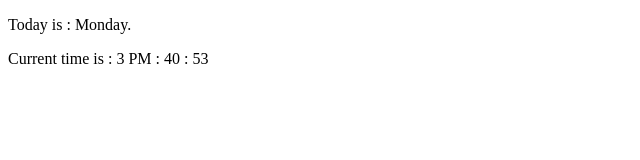
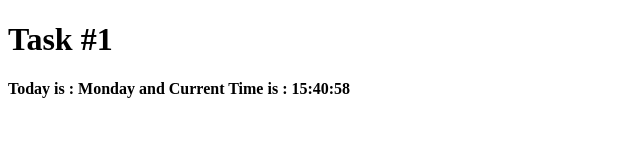
Before and after one commit to AbdullahAnsariGit/Ai-Assignment-Clock-task-1, a plain HTML site: page index.html in a window 1280 px wide. Shown: the whole page, without its empty margins (0-640 px from the left). Drawn offline with Linux system fonts and the light colour scheme.

Commit message:
index.html
Set Interval

```diff
--- a/index.html
+++ b/index.html
@@ -1,53 +1,26 @@
 <!DOCTYPE html>
 <html lang="en">
-
 <head>
     <meta charset="UTF-8">
     <meta http-equiv="X-UA-Compatible" content="IE=edge">
     <meta name="viewport" content="width=device-width, initial-scale=1.0">
-    <title>Task 1</title>
-    <p id="currentDay"></p>
-    <p id="currentTime"></p>
+    <title>Day and Time - Assignment - Task 1</title>
 </head>
+<body>
+    <div class="timediv">
+    <h1>Task #1</h1>
+    <strong id="today"></strong>
+    <strong id="time"></strong>
+    </div>
+    <script>
+        setInterval(() => {
 
-<body>
-    <script>
-        let date_object = new Date();
-        let current_day = date_object.getDay();
-        let day = ""
-        if (current_day == 0) {
-            day = "Sunday";
-        }
-        else if (current_day == 1) {
-            day = "Monday";
-        }
-        else if (current_day == 2) {
-            day = "Tuesday";
-        }
-        else if (current_day == 3) {
-            day = "Wednesday";
-        }
-        else if (current_day == 4) {
-            day = "Thursday";
-        }
-        else if (current_day == 5) {
-            day = "Friday";
-        }
-        else if (current_day == 6) {
-            day = "Saturday";
-        }
-        document.getElementById("currentDay").innerText = `Today is : ${day}.`
-        var currentHour = date_object.getHours();
-        var minutes = date_object.getMinutes();
-        var seconds = date_object.getSeconds();
-        var ampm = currentHour >= 12 ? 'PM' : 'AM';
-        currentHour = currentHour % 12;
-        currentHour = currentHour ? currentHour : 12;
-        minutes = minutes < 10 ? '0' + minutes : minutes;
-        var strTime = currentHour + ':' + minutes + ' ' + ampm;
-        var currentTime = `Current time is : ${currentHour} ${ampm} : ${minutes} : ${seconds}`
-        document.getElementById("currentTime").innerText = currentTime;
+
+       var date= new Date();
+        const days = ["Sunday", "Monday", "Tuesday", "Wednesday", "Thursday", "Friday", "Saturday"];
+        document.getElementById("today").innerHTML = "Today is : " + days[date.getDay()];
+        document.getElementById("time").innerHTML = "and Current Time is : " + date.getHours() + ":" + date.getMinutes() + ":" + date.getSeconds();
+    }, 1000);
     </script>
 </body>
-
 </html>
```
